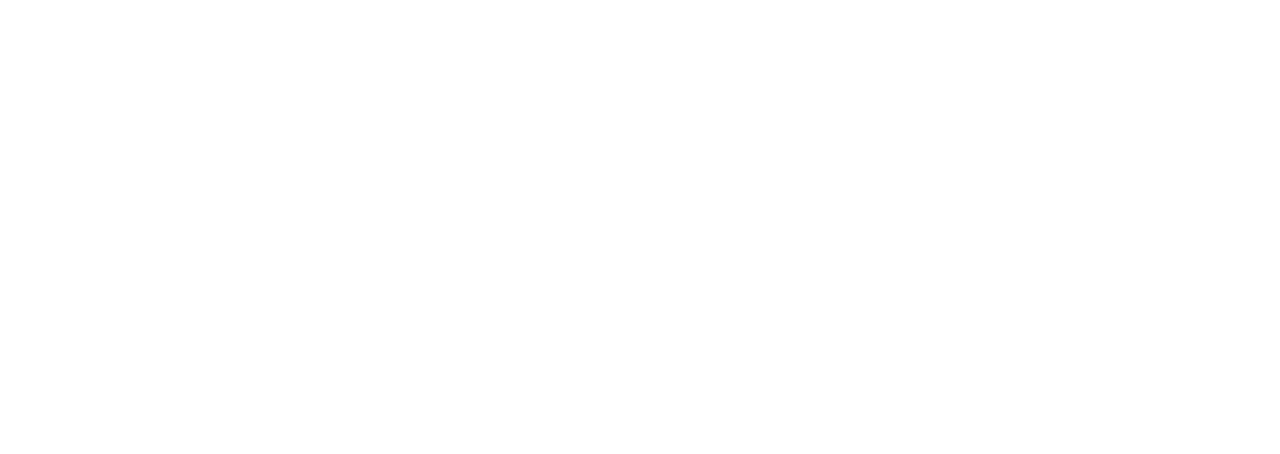
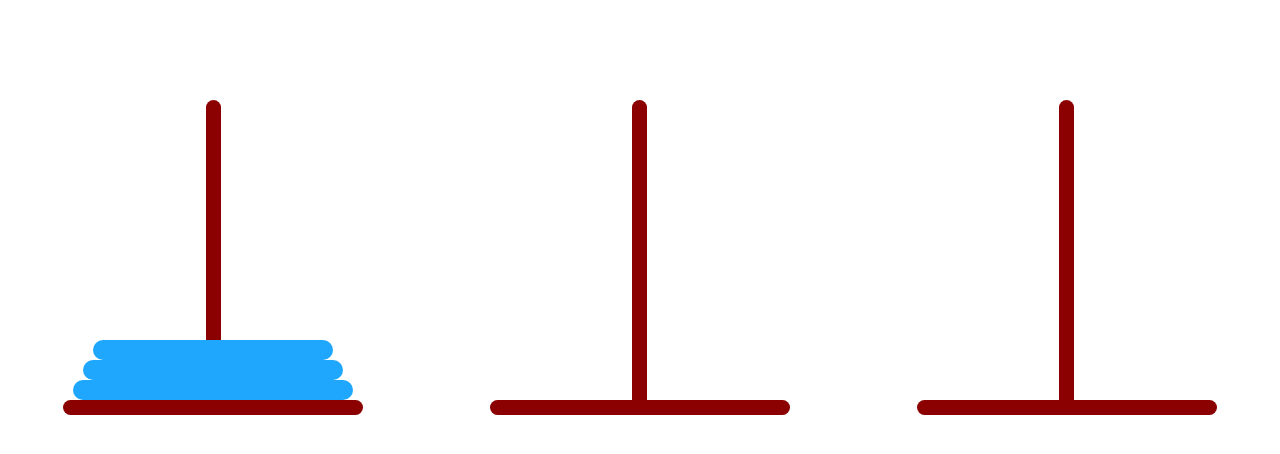
Before and after one commit to StasSytnykov/tower-of-hanoi, a React (Create React App) app: page / in a window 1280 px wide. Shown: the top 454 px of the page. Built offline with nearby package versions, Linux system fonts and the light colour scheme.

Commit message:
rewrote logic to object from array

```diff
--- a/src/App.tsx
+++ b/src/App.tsx
@@ -1,8 +1,12 @@
 import React from "react";
-// import { PegsList } from "./components/PegsList/PegsList";
+import { PegsList } from "./components/PegsList/PegsList";
 
 function App() {
-  return <div>{/*<PegsList />*/}</div>;
+  return (
+    <div>
+      <PegsList />
+    </div>
+  );
 }
 
 export default App;
--- a/src/components/PegsList/DisksLists/AuxiliaryDisksList.tsx
+++ b/src/components/PegsList/DisksLists/AuxiliaryDisksList.tsx
@@ -1,16 +1,16 @@
-// import { disksLogic } from "../../../utils/disksLogic";
+import { disksLogic } from "../../../utils/disksLogic";
 import { IDisksPegsListProps } from "../../../interfaces/disksInterface";
 import { ListThumb, DisksList } from "./DisksList.styled";
 import { DiskItem } from "./DiskItem/DiskItem";
 
 export const AuxiliaryDisksList = ({
   pegDisks,
-}: // setPegDisks,
-// tookDisk,
-// setTookDisk,
-IDisksPegsListProps) => {
+  setPegDisks,
+  tookDisk,
+  setTookDisk,
+}: IDisksPegsListProps) => {
   const onClickAuxiliaryPeg = () => {
-    // disksLogic(pegDisks, setPegDisks, tookDisk, setTookDisk);
+    disksLogic(pegDisks, setPegDisks, tookDisk, setTookDisk);
   };
 
   return (
--- a/src/components/PegsList/DisksLists/DestinationDisksList.tsx
+++ b/src/components/PegsList/DisksLists/DestinationDisksList.tsx
@@ -1,16 +1,16 @@
-// import { disksLogic } from "../../../utils/disksLogic";
+import { disksLogic } from "../../../utils/disksLogic";
 import { IDisksPegsListProps } from "../../../interfaces/disksInterface";
 import { ListThumb, DisksList } from "./DisksList.styled";
 import { DiskItem } from "./DiskItem/DiskItem";
 
 export const DestinationDisksList = ({
   pegDisks,
-}: // setPegDisks,
-// tookDisk,
-// setTookDisk,
-IDisksPegsListProps) => {
+  setPegDisks,
+  tookDisk,
+  setTookDisk,
+}: IDisksPegsListProps) => {
   const onClickDestinationPeg = () => {
-    // disksLogic(pegDisks, setPegDisks, tookDisk, setTookDisk);
+    disksLogic(pegDisks, setPegDisks, tookDisk, setTookDisk);
   };
 
   return (
--- a/src/components/PegsList/DisksLists/DiskItem/DiskItem.tsx
+++ b/src/components/PegsList/DisksLists/DiskItem/DiskItem.tsx
@@ -1,14 +1,11 @@
 import { IDiskItemProps } from "../../../../interfaces/disksInterface";
 import { DiskItemStyled } from "./DiskItem.styled";
-
-const diskWidth = 280;
 
 export const DiskItem = ({ pegDisks }: IDiskItemProps) => {
   return (
     <>
-      {pegDisks.map((item, index, array) => {
-        array.indexOf(item);
-        return <DiskItemStyled key={item} width={diskWidth} />;
+      {pegDisks.map((item) => {
+        return <DiskItemStyled key={item.id} width={item.width} />;
       })}
     </>
   );
--- a/src/components/PegsList/DisksLists/SourceDisksList.tsx
+++ b/src/components/PegsList/DisksLists/SourceDisksList.tsx
@@ -1,16 +1,16 @@
-// import { disksLogic } from "../../../utils/disksLogic";
+import { disksLogic } from "../../../utils/disksLogic";
 import { IDisksPegsListProps } from "../../../interfaces/disksInterface";
 import { ListThumb, DisksList } from "./DisksList.styled";
 import { DiskItem } from "./DiskItem/DiskItem";
 
 export const SourceDisksList = ({
   pegDisks,
-}: // setPegDisks,
-// tookDisk,
-// setTookDisk,
-IDisksPegsListProps) => {
+  setPegDisks,
+  tookDisk,
+  setTookDisk,
+}: IDisksPegsListProps) => {
   const onDisksClick = () => {
-    // disksLogic(pegDisks, setPegDisks, tookDisk, setTookDisk);
+    disksLogic(pegDisks, setPegDisks, tookDisk, setTookDisk);
   };
 
   return (
--- a/src/components/PegsList/PegsList.tsx
+++ b/src/components/PegsList/PegsList.tsx
@@ -1,64 +1,62 @@
-// import { useState } from "react";
-// import { IPegs } from "../../interfaces/disksInterface";
-// import { SourceDisksList } from "./DisksLists/SourceDisksList";
-// import { AuxiliaryDisksList } from "./DisksLists/AuxiliaryDisksList";
-// import { DestinationDisksList } from "./DisksLists/DestinationDisksList";
-// import {
-//   PegsListStyled,
-//   PegsItemStyled,
-//   CenterStick,
-//   BottomStick,
-// } from "./PegsList.styled";
-//
-// export const PegsList = () => {
-//   const [sourceDisks, setSourceDisks] = useState<IPegs[]>([
-//     { width: 280, id: 3 },
-//     { width: 260, id: 2 },
-//     { width: 240, id: 1 },
-//   ]);
-//   const [auxiliaryDisks, setAuxiliaryDisks] = useState<IPegs[]>([]);
-//   const [destinationDisks, setDestinationDisks] = useState<IPegs[]>([]);
-//   const [tookDisk, setTookDisk] = useState<IPegs>({ width: 0, id: 0 });
-//
-//   const onSetTookDisk = (arg: IPegs) => setTookDisk(arg);
-//
-//   return (
-//     <PegsListStyled>
-//       <PegsItemStyled>
-//         <CenterStick>
-//           <SourceDisksList
-//             tookDisk={tookDisk}
-//             setTookDisk={onSetTookDisk}
-//             pegDisks={sourceDisks}
-//             setPegDisks={setSourceDisks}
-//           />
-//         </CenterStick>
-//         <BottomStick />
-//       </PegsItemStyled>
-//       <PegsItemStyled>
-//         <CenterStick>
-//           <AuxiliaryDisksList
-//             tookDisk={tookDisk}
-//             setTookDisk={onSetTookDisk}
-//             pegDisks={auxiliaryDisks}
-//             setPegDisks={setAuxiliaryDisks}
-//           />
-//         </CenterStick>
-//         <BottomStick />
-//       </PegsItemStyled>
-//       <PegsItemStyled>
-//         <CenterStick>
-//           <DestinationDisksList
-//             pegDisks={destinationDisks}
-//             setPegDisks={setDestinationDisks}
-//             tookDisk={tookDisk}
-//             setTookDisk={setTookDisk}
-//           />
-//         </CenterStick>
-//         <BottomStick />
-//       </PegsItemStyled>
-//     </PegsListStyled>
-//   );
-// };
+import { useState } from "react";
+import { IPegs } from "../../interfaces/disksInterface";
+import { SourceDisksList } from "./DisksLists/SourceDisksList";
+import { AuxiliaryDisksList } from "./DisksLists/AuxiliaryDisksList";
+import { DestinationDisksList } from "./DisksLists/DestinationDisksList";
+import {
+  PegsListStyled,
+  PegsItemStyled,
+  CenterStick,
+  BottomStick,
+} from "./PegsList.styled";
 
-export {};
+export const PegsList = () => {
+  const [sourceDisks, setSourceDisks] = useState<IPegs[]>([
+    { width: 280, id: 3 },
+    { width: 260, id: 2 },
+    { width: 240, id: 1 },
+  ]);
+  const [auxiliaryDisks, setAuxiliaryDisks] = useState<IPegs[]>([]);
+  const [destinationDisks, setDestinationDisks] = useState<IPegs[]>([]);
+  const [tookDisk, setTookDisk] = useState<IPegs>({ width: 0, id: 0 });
+
+  const onSetTookDisk = (arg: IPegs) => setTookDisk(arg);
+
+  return (
+    <PegsListStyled>
+      <PegsItemStyled>
+        <CenterStick>
+          <SourceDisksList
+            tookDisk={tookDisk}
+            setTookDisk={onSetTookDisk}
+            pegDisks={sourceDisks}
+            setPegDisks={setSourceDisks}
+          />
+        </CenterStick>
+        <BottomStick />
+      </PegsItemStyled>
+      <PegsItemStyled>
+        <CenterStick>
+          <AuxiliaryDisksList
+            tookDisk={tookDisk}
+            setTookDisk={onSetTookDisk}
+            pegDisks={auxiliaryDisks}
+            setPegDisks={setAuxiliaryDisks}
+          />
+        </CenterStick>
+        <BottomStick />
+      </PegsItemStyled>
+      <PegsItemStyled>
+        <CenterStick>
+          <DestinationDisksList
+            pegDisks={destinationDisks}
+            setPegDisks={setDestinationDisks}
+            tookDisk={tookDisk}
+            setTookDisk={setTookDisk}
+          />
+        </CenterStick>
+        <BottomStick />
+      </PegsItemStyled>
+    </PegsListStyled>
+  );
+};
--- a/src/utils/disksLogic.tsx
+++ b/src/utils/disksLogic.tsx
@@ -1,40 +1,38 @@
-// import { findLastIndex } from "./findLastIndex";
-// import { IPegs } from "../interfaces/disksInterface";
-//
-// export const disksLogic = (
-//   pegDisks: IPegs[],
-//   setPegs: (prevState: (prevState: IPegs[]) => IPegs[]) => void,
-//   tookDisk: IPegs,
-//   setTookDisk: (arg: IPegs) => void
-// ) => {
-//   //Logic how took disk
-//   if (pegDisks[findLastIndex(pegDisks)] !== undefined && tookDisk.id === 0) {
-//     setTookDisk(pegDisks[findLastIndex(pegDisks)]);
-//   }
-//
-//   //Logic how apply to pop disk
-//   if (tookDisk.id === 0) {
-//     setPegs((prevState) => {
-//       const newPegs = [...prevState];
-//       newPegs.pop();
-//
-//       return [...newPegs];
-//     });
-//   }
-//
-//   //Logic how add disk to pag and check disk for correctly
-//   setPegs((prevState) => {
-//     if (
-//       tookDisk.id !== 0 &&
-//       (pegDisks.length === 0 ||
-//         pegDisks[findLastIndex(pegDisks)].id > tookDisk.id)
-//     ) {
-//       prevState.push(tookDisk);
-//       setTookDisk({ width: 0, id: 0 });
-//       return [...prevState];
-//     }
-//     return [...prevState];
-//   });
-// };
+import { findLastIndex } from "./findLastIndex";
+import { IPegs } from "../interfaces/disksInterface";
 
-export {};
+export const disksLogic = (
+  pegDisks: IPegs[],
+  setPegs: (prevState: (prevState: IPegs[]) => IPegs[]) => void,
+  tookDisk: IPegs,
+  setTookDisk: (arg: IPegs) => void
+) => {
+  //Logic how took disk
+  if (pegDisks[findLastIndex(pegDisks)] !== undefined && tookDisk.id === 0) {
+    setTookDisk(pegDisks[findLastIndex(pegDisks)]);
+  }
+
+  //Logic how apply to pop disk
+  if (tookDisk.id === 0) {
+    setPegs((prevState) => {
+      const newPegs = [...prevState];
+      newPegs.pop();
+
+      return [...newPegs];
+    });
+  }
+
+  //Logic how add disk to pag and check disk for correctly
+  setPegs((prevState) => {
+    if (
+      tookDisk.id !== 0 &&
+      (pegDisks.length === 0 ||
+        pegDisks[findLastIndex(pegDisks)].id > tookDisk.id)
+    ) {
+      prevState.push(tookDisk);
+      setTookDisk({ width: 0, id: 0 });
+      return [...prevState];
+    }
+    return [...prevState];
+  });
+};
```
Also changed, not shown: src/interfaces/disksInterface.tsx (+8 -8 lines).
